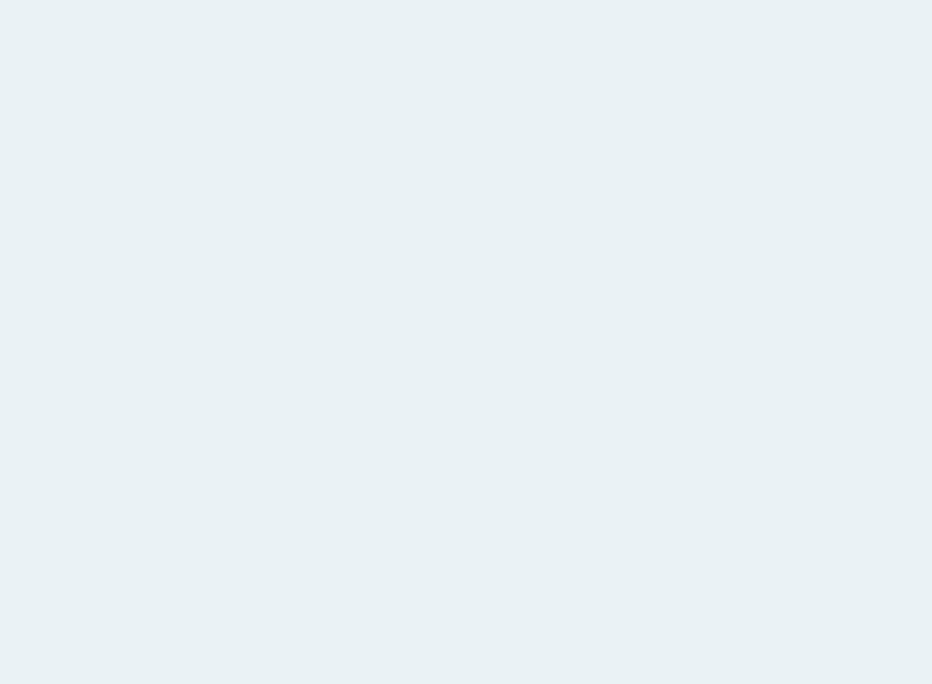
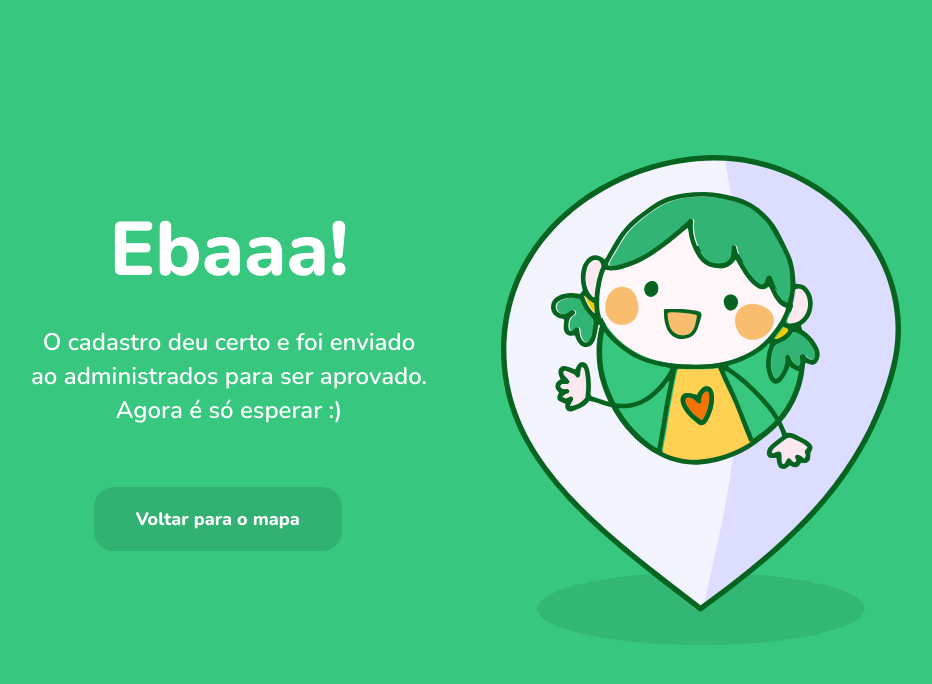
Before and after one commit to arianeborges/Projeto-Happy, a React (Create React App) app in the folder web/: page /confirmed in a window 1280 px wide. Shown: the top 684 px of the page, without its empty margins (116-1048 px from the left). Built offline with nearby package versions, Linux system fonts and the light colour scheme; the HTML template or start-up script is replaced by a standard one.

Commit message:
Pag de confirmação criada para orfanato - web

```diff
--- a/web/src/pages/CreateOrphanage.tsx
+++ b/web/src/pages/CreateOrphanage.tsx
@@ -63,9 +63,8 @@ export default function CreateOrphanage() {
 		});
 
 		await api.post("orphanages", data);
-		alert("Cadastro realizado com sucesso!");
 
-		history.push("/app");
+		history.push("/confirmed");
 	}
 
 	return (
--- /dev/null
+++ b/web/src/pages/OrphanageCreated.tsx
@@ -0,0 +1,25 @@
+import * as React from "react";
+import { Link } from "react-router-dom";
+
+import "../styles/pages/orphanage-created.css";
+
+function OrphanageCreated() {
+	return (
+		<div id="page-confirmed" className="orphanage-created">
+			<div className="content-wrapper">
+				<main>
+					<h1>Ebaaa!</h1>
+					<p>
+						O cadastro deu certo e foi enviado ao administrados para ser
+						aprovado. Agora é só esperar :<span>&#41;</span>
+					</p>
+				</main>
+				<Link to="/app" className="return-button">
+					Voltar para o mapa
+				</Link>
+			</div>
+		</div>
+	);
+}
+
+export default OrphanageCreated;
--- a/web/src/routes.tsx
+++ b/web/src/routes.tsx
@@ -1,11 +1,11 @@
-import React from 'react';
-import { BrowserRouter, Switch, Route } from 'react-router-dom';
+import React from "react";
+import { BrowserRouter, Switch, Route } from "react-router-dom";
 
-
-import Landing from './pages/Landing';
-import Orphanage from './pages/Orphanage';
-import OrphanegesMap from './pages/OrphanegesMap';
+import Landing from "./pages/Landing";
+import Orphanage from "./pages/Orphanage";
+import OrphanegesMap from "./pages/OrphanegesMap";
 import CreateOrphanage from "./pages/CreateOrphanage";
+import OrphanageCreated from "./pages/OrphanageCreated";
 
 function Routes() {
 	return (
@@ -15,6 +15,7 @@ function Routes() {
 				<Route path="/app" component={OrphanegesMap} />
 				<Route path="/orphanages/create" component={CreateOrphanage} />
 				<Route path="/orphanages/:id" component={Orphanage} />
+				<Route path="/confirmed" component={OrphanageCreated} />
 			</Switch>
 		</BrowserRouter>
 	);
--- a/web/src/styles/pages/create-orphanage.css
+++ b/web/src/styles/pages/create-orphanage.css
@@ -93,11 +93,11 @@ form.create-orphanage-form .input-block .images-container {
 	grid-gap: 16px;
 }
 
-form.create-orphanage-form .input-block .images-container img{
-  width: 100%;
-  height: 96px;
-  object-fit: cover;
-  border-radius: 20px;
+form.create-orphanage-form .input-block .images-container img {
+	width: 100%;
+	height: 96px;
+	object-fit: cover;
+	border-radius: 20px;
 }
 
 form.create-orphanage-form .input-block .images-container .new-image {
@@ -112,8 +112,8 @@ form.create-orphanage-form .input-block .images-container .new-image {
 	align-items: center;
 }
 
-form.create-orphanage-form .input-block input[type=file] {
-  visibility: hidden;
+form.create-orphanage-form .input-block input[type="file"] {
+	visibility: hidden;
 }
 
 form.create-orphanage-form .input-block .button-select {
@@ -144,7 +144,7 @@ form.create-orphanage-form .input-block .button-select button:last-child {
 	border-left: 0;
 }
 
-form.create-orphanage-form button.confirm-button {
+form.create-orphanage-form .confirm-button {
 	margin-top: 64px;
 
 	width: 100%;
@@ -156,6 +156,8 @@ form.create-orphanage-form button.confirm-button {
 	color: #ffffff;
 	font-weight: 800;
 
+	text-decoration: none;
+
 	display: flex;
 	justify-content: center;
 	align-items: center;
@@ -163,10 +165,6 @@ form.create-orphanage-form button.confirm-button {
 	transition: background-color 0.2s;
 }
 
-form.create-orphanage-form button.confirm-button svg {
-	margin-right: 16px;
-}
-
-form.create-orphanage-form button.confirm-button:hover {
+form.create-orphanage-form .confirm-button:hover {
 	background: #36cf82;
 }
--- a/web/src/styles/pages/landing.css
+++ b/web/src/styles/pages/landing.css
@@ -9,7 +9,7 @@
 }
 
 #page-landing .content-wrapper {
-   position: relative;
+	position: relative;
 
 	width: 100%;
 	max-width: 1100px;
@@ -20,9 +20,9 @@
 	display: flex;
 	align-items: flex-start;
 	flex-direction: column;
-   justify-content: space-between;
+	justify-content: space-between;
 
-   background: url('../../images/landing.svg') no-repeat 80% center;
+	background: url("../../images/landing.svg") no-repeat 80% center;
 }
 
 #page-landing .content-wrapper main {
@@ -71,11 +71,11 @@
 
 	display: flex;
 	align-items: center;
-   justify-content: center;
+	justify-content: center;
 
-   transition: background-color 0.2s;
+	transition: background-color 0.2s;
 }
 
 .content-wrapper .enter-app:hover {
-   background: #96FEFF;
+	background: #96feff;
 }
--- /dev/null
+++ b/web/src/styles/pages/orphanage-created.css
@@ -0,0 +1,71 @@
+#page-confirmed {
+	width: 100vw;
+	height: 100vh;
+	background: #37c77f;
+
+	display: flex;
+	justify-content: center;
+	align-items: center;
+}
+
+#page-confirmed .content-wrapper {
+	position: relative;
+
+	width: 100%;
+	max-width: 990px;
+
+	height: 100%;
+	max-height: 600px;
+
+	display: flex;
+	align-items: flex-start;
+	flex-direction: column;
+
+	background: url("../../images/confirmed.svg") no-repeat 80% center;
+}
+
+#page-confirmed .content-wrapper main {
+	padding-top: 115px;
+	max-width: 400px;
+
+	text-align: center;
+}
+
+#page-confirmed .content-wrapper main h1 {
+	font-size: 76px;
+	font-weight: 800;
+	line-height: 70px;
+}
+
+#page-confirmed .content-wrapper main p {
+	margin-top: 40px;
+	font-size: 24px;
+	font-weight: 600;
+	line-height: 34px;
+}
+
+.content-wrapper .return-button {
+	width: 25%;
+	height: 64px;
+	border: 0;
+	cursor: pointer;
+	background: #31b272;
+	border-radius: 20px;
+	color: #ffffff;
+	font-weight: 800;
+
+	text-decoration: none;
+
+	margin-top: 60px;
+	margin-left: 65px;
+
+	display: flex;
+	justify-content: center;
+	align-items: center;
+
+	transition: background-color 0.2s;
+}
+
+.content-wrapper .return-button:hover {
+	background: #3bd689;
+}
```
Also changed, not shown: web/src/images/confirmed.svg (added), 3 other files (tests, documents, lock files or other folders). Lines whose indentation alone changed are shown as unchanged.
